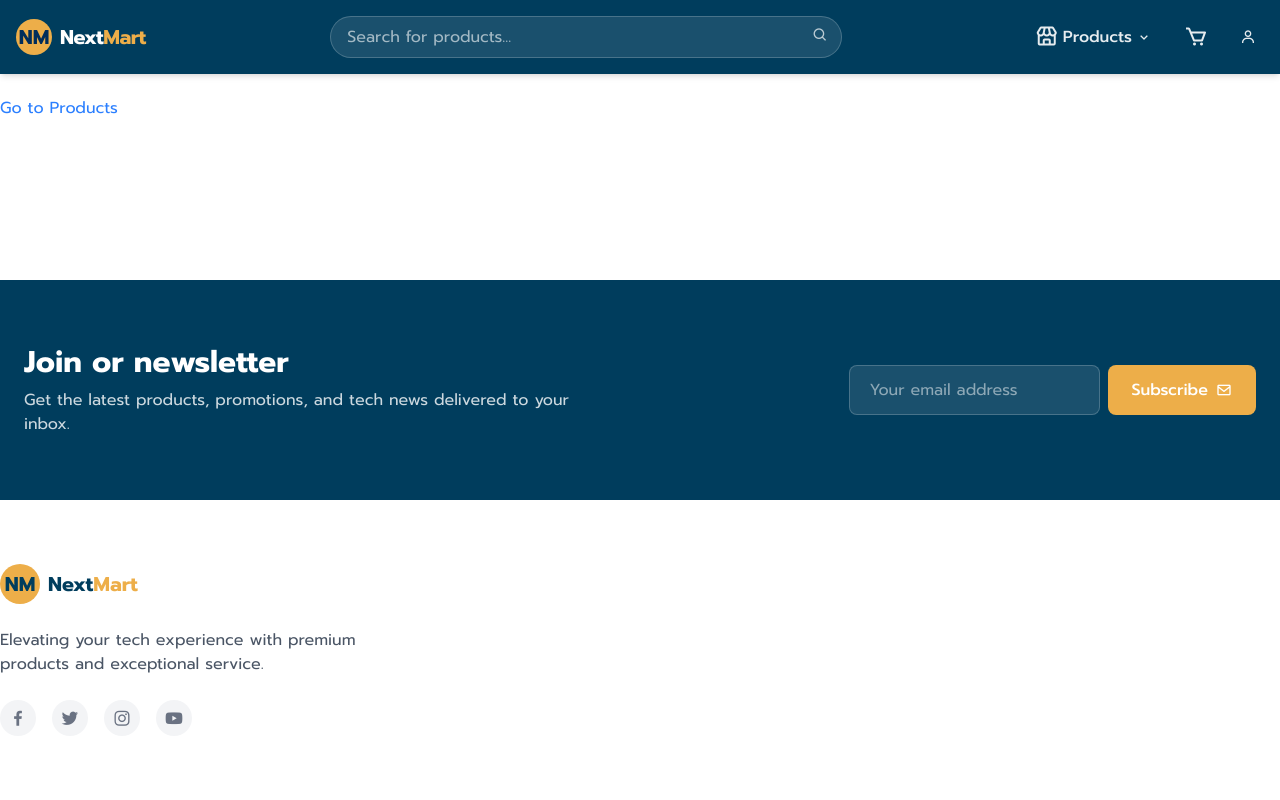
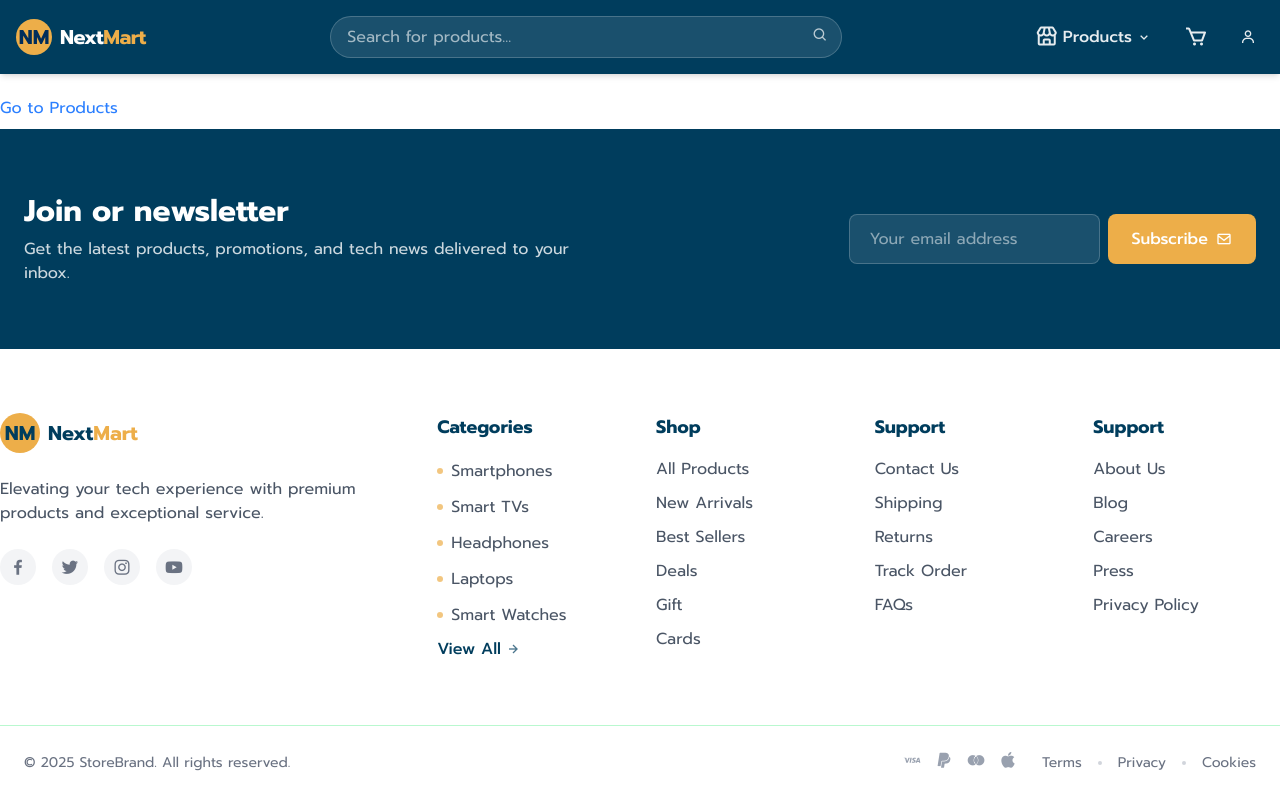
Before and after one commit to Sobhan-asadi/next-mart, a Next.js app: page / in a window 1280 px wide. Built offline with nearby package versions, Linux system fonts and the light colour scheme.

Commit message:
add Footer

```diff
--- a/components/Footer.tsx
+++ b/components/Footer.tsx
@@ -1,6 +1,10 @@
 import Link from "next/link";
 
+import { categories } from "@/data/products";
+
 export default function Footer() {
+  const currentYear = new Date().getFullYear();
+
   return (
     <footer>
       <div className="bg-primary py-16">
@@ -66,6 +70,134 @@
               )}
             </div>
           </div>
+          {/* Categories */}
+          <div className="col-span-1 md:col-span-2">
+            <h3 className="text-primary mb-4 text-lg font-bold">Categories</h3>
+            <ul className="space-y-2.5">
+              {categories.slice(0, 5).map((category) => (
+                <li key={category.slug}>
+                  <Link
+                    href="/products"
+                    className="hover:text-primary inline-flex items-center text-gray-600 transition-all hover:translate-x-1"
+                  >
+                    <span className="bg-honey mr-2 inline-block h-1.5 w-1.5 rounded-full opacity-70"></span>
+                    {category.name}
+                  </Link>
+                </li>
+              ))}
+              <li>
+                <Link
+                  href="/products"
+                  className="text-primary group inline-flex items-center font-medium transition-all hover:translate-x-1 hover:text-[#003d5b]"
+                >
+                  View All
+                  <i className="bx bx-right-arrow-alt ml-1 opacity-70 transition-transform group-hover:translate-x-1"></i>
+                </Link>
+              </li>
+            </ul>
+          </div>
+          {/* Shop */}
+          <div className="col-span-1 md:col-span-2">
+            <h3 className="text-primary mb-4 text-lg font-bold">Shop</h3>
+            <ul className="space-y-2.5">
+              {[
+                "All Products",
+                "New Arrivals",
+                "Best Sellers",
+                "Deals",
+                "Gift",
+                "Cards",
+              ].map((item) => (
+                <li key={item}>
+                  <a
+                    href="#"
+                    className="inline-block text-gray-600 transition-all hover:translate-x-1 hover:text-[#00798c]"
+                  >
+                    {item}
+                  </a>
+                </li>
+              ))}
+            </ul>
+          </div>
+          {/* Support  */}
+          <div className="col-span-1 md:col-span-2">
+            <h3 className="text-primary mb-4 text-lg font-bold">Support</h3>
+            <ul className="space-y-2.5">
+              {["Contact Us", "Shipping", "Returns", "Track Order", "FAQs"].map(
+                (item) => (
+                  <li key={item}>
+                    <a
+                      href="#"
+                      className="inline-block text-gray-600 transition-all hover:translate-x-1 hover:text-[#00798c]"
+                    >
+                      {item}
+                    </a>
+                  </li>
+                ),
+              )}
+            </ul>
+          </div>
+          {/* Company */}
+          <div className="col-span-1 md:col-span-2">
+            <h3 className="text-primary mb-4 text-lg font-bold">Support</h3>
+            <ul className="space-y-2.5">
+              {["About Us", "Blog", "Careers", "Press", "Privacy Policy"].map(
+                (item) => (
+                  <li key={item}>
+                    <a
+                      href="#"
+                      className="inline-block text-gray-600 transition-all hover:translate-x-1 hover:text-[#00798c]"
+                    >
+                      {item}
+                    </a>
+                  </li>
+                ),
+              )}
+            </ul>
+          </div>
+        </div>
+      </div>
+      {/* Bootom Bar */}
+      <div className="border-t border-green-200">
+        <div className="mx-auto max-w-7xl p-6">
+          <div className="flex flex-col items-center justify-between md:flex-row">
+            <div className="mb-4 text-sm text-gray-500 md:mb-0">
+              &copy; {currentYear} StoreBrand. All rights reserved.
+            </div>
+            <div className="flex items-center">
+              <div className="mr-6 hidden items-center space-x-3 sm:flex">
+                {["visa", "payPal", "MasterCard", "Apple"].map((method) => (
+                  <div className="text-gray-400" key={method}>
+                    <i
+                      className={`bx bxl-${method.toLocaleLowerCase()} text-xl`}
+                    ></i>
+                  </div>
+                ))}
+              </div>
+              <div className="flex items-center space-x-4">
+                <a
+                  href="#"
+                  className="hover:text-primary text-sm text-gray-500"
+                >
+                  Terms
+                </a>
+                <span className="h-1 w-1 rounded-full bg-gray-300"></span>
+                <a
+                  href="#"
+                  className="hover:text-primary text-sm text-gray-500"
+                >
+                  Privacy
+                </a>
+                <span className="h-1 w-1 rounded-full bg-gray-300"></span>
+                <a
+                  href="#"
+                  className="hover:text-primary text-sm text-gray-500"
+                >
+                  Cookies
+                </a>
+              </div>
+            </div>
+          </div>
         </div>
       </div>
     </footer>
```
